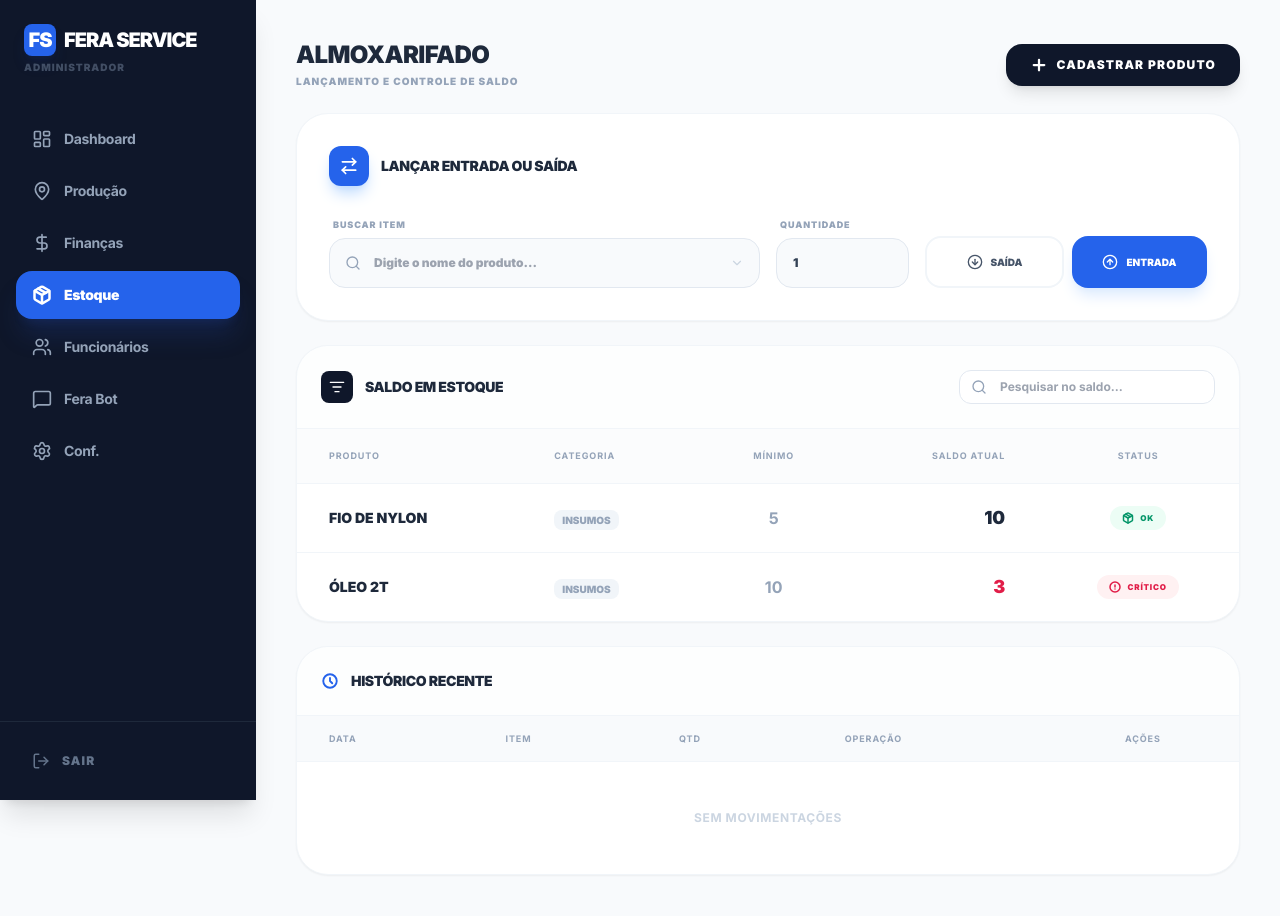
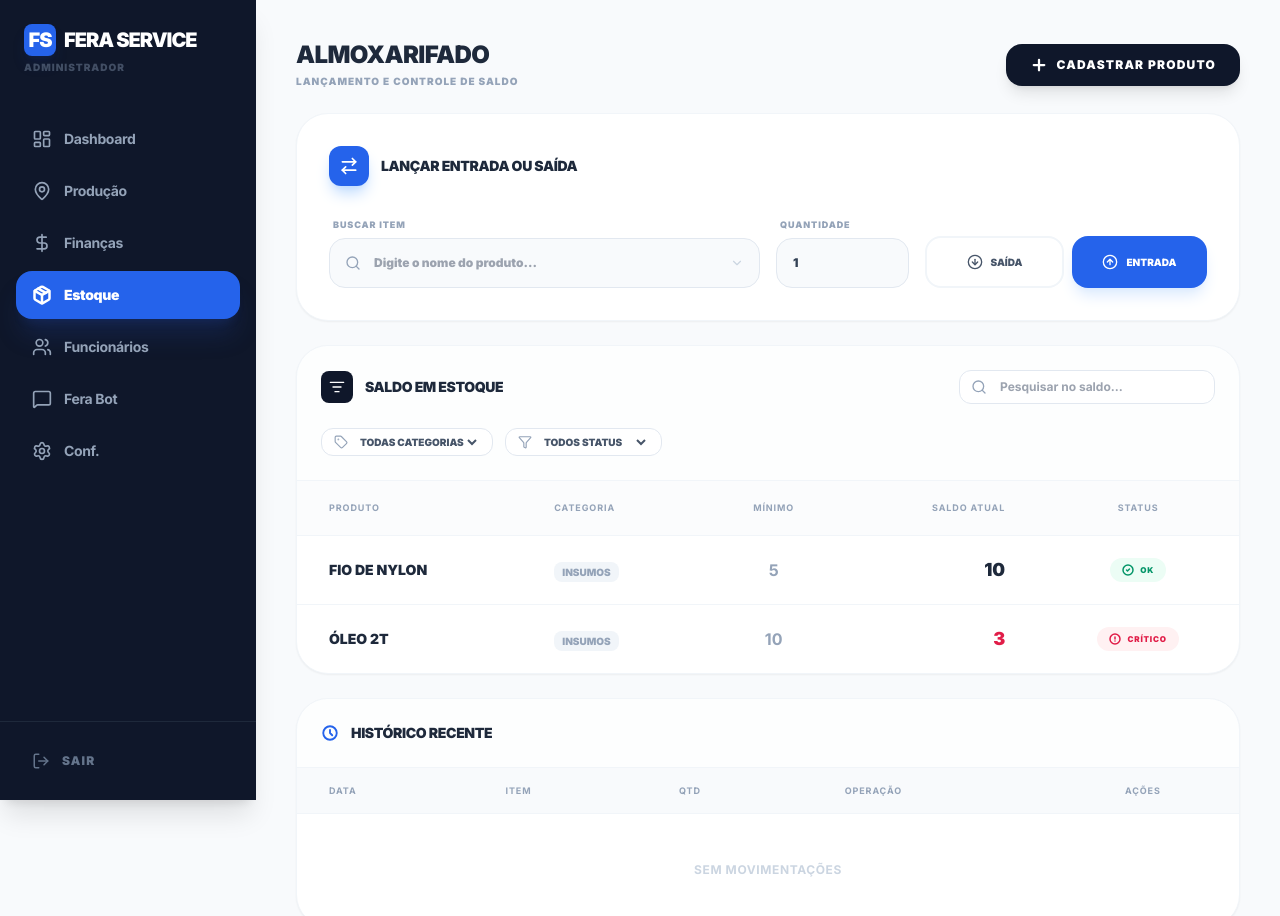
Before and after one commit to Amr-Felipe/FERA-SERVICE, a React (Vite) app: page / in a window 1280 px wide. Both pictures are taken after a click on the button "Estoque". Shown: the top 916 px of the page. Built offline with nearby package versions, Linux system fonts and the light colour scheme.

Commit message:
feat(inventory): Add advanced filtering and sorting
Implements category and status filtering for the inventory list. This allows users to narrow down results by item category and stock status (e.g., critical levels). Also imports necessary icons for these new features.

```diff
--- a/components/Inventory.tsx
+++ b/components/Inventory.tsx
@@ -13,7 +13,10 @@ import {
   ArrowDownCircle,
   ArrowUpCircle,
   ListFilter,
-  ChevronDown
+  ChevronDown,
+  Filter,
+  CheckCircle2,
+  Tag
 } from 'lucide-react';
 
 interface InventoryProps {
@@ -23,6 +26,8 @@ interface InventoryProps {
 
 const Inventory: React.FC<InventoryProps> = ({ state, setState }) => {
   const [searchTerm, setSearchTerm] = useState('');
+  const [categoryFilter, setCategoryFilter] = useState('all');
+  const [statusFilter, setStatusFilter] = useState('all');
   const [showAddForm, setShowAddForm] = useState(false);
 
   // Estados para o painel de movimentação com busca
@@ -56,9 +61,18 @@ const Inventory: React.FC<InventoryProps> = ({ state, setState }) => {
     return dateStr.split('-').reverse().join('/');
   };
 
-  const filteredItems = state.inventory.filter(item =>
-    item.name.toLowerCase().includes(searchTerm.toLowerCase())
-  );
+  // Lógica de filtragem combinada
+  const filteredItems = state.inventory.filter(item => {
+    const matchesSearch = item.name.toLowerCase().includes(searchTerm.toLowerCase());
+    const matchesCategory = categoryFilter === 'all' || item.category === categoryFilter;
+
+    const isCritical = item.currentQty <= item.minQty;
+    const matchesStatus = statusFilter === 'all' ||
+                         (statusFilter === 'critical' && isCritical) ||
+                         (statusFilter === 'ok' && !isCritical);
+
+    return matchesSearch && matchesCategory && matchesStatus;
+  });
 
   const filteredDropdownItems = useMemo(() => {
     return state.inventory
@@ -267,9 +281,10 @@ const Inventory: React.FC<InventoryProps> = ({ state, setState }) => {
         </div>
       </div>
 
-      {/* TABELA DE ESTOQUE ATUAL */}
+      {/* TABELA DE ESTOQUE ATUAL COM FILTROS */}
       <div className="bg-white rounded-[32px] border border-slate-100 shadow-sm overflow-hidden relative z-0">
-        <div className="p-6 border-b border-slate-100 flex flex-col md:flex-row md:items-center justify-between gap-4 bg-slate-50/30">
+        <div className="p-6 border-b border-slate-100 bg-slate-50/30 flex flex-col space-y-4">
+          <div className="flex flex-col md:flex-row md:items-center justify-between gap-4">
             <div className="flex items-center gap-3">
                <div className="w-8 h-8 bg-slate-900 text-white rounded-lg flex items-center justify-center"><ListFilter size={16} /></div>
                <h3 className="font-black text-sm text-slate-800 uppercase tracking-tight">Saldo em Estoque</h3>
@@ -282,6 +297,51 @@ const Inventory: React.FC<InventoryProps> = ({ state, setState }) => {
                 value={searchTerm}
                 onChange={e => setSearchTerm(e.target.value)}
               />
+            </div>
+          </div>
+
+          {/* BARRA DE FILTROS ADICIONAIS */}
+          <div className="flex flex-wrap gap-3 pt-2">
+            <div className="flex items-center gap-2 bg-white border border-slate-200 px-3 py-1.5 rounded-xl">
+              <Tag size={14} className="text-slate-400" />
+              <select
+                className="bg-transparent text-[10px] font-black uppercase outline-none text-slate-600"
+                value={categoryFilter}
+                onChange={e => setCategoryFilter(e.target.value)}
+              >
+                <option value="all">Todas Categorias</option>
+                <option value="peças">Peças</option>
+                <option value="insumos">Insumos</option>
+                <option value="EPIs">EPIs</option>
+                <option value="outros">Outros</option>
+              </select>
+            </div>
+
+            <div className="flex items-center gap-2 bg-white border border-slate-200 px-3 py-1.5 rounded-xl">
+              <Filter size={14} className="text-slate-400" />
+              <select
+                className="bg-transparent text-[10px] font-black uppercase outline-none text-slate-600"
+                value={statusFilter}
+                onChange={e => setStatusFilter(e.target.value)}
+              >
+                <option value="all">Todos Status</option>
+                <option value="ok">Status: OK</option>
+                <option value="critical">Status: Crítico</option>
+              </select>
+            </div>
+
+            {(categoryFilter !== 'all' || statusFilter !== 'all' || searchTerm !== '') && (
+              <button
+                onClick={() => {
+                  setCategoryFilter('all');
+                  setStatusFilter('all');
+                  setSearchTerm('');
+                }}
+                className="text-[9px] font-black text-blue-600 uppercase hover:underline"
+              >
+                Limpar Filtros
+              </button>
+            )}
           </div>
         </div>
 
@@ -319,7 +379,7 @@ const Inventory: React.FC<InventoryProps> = ({ state, setState }) => {
                          </div>
                        ) : (
                          <div className="flex items-center justify-center gap-1.5 text-emerald-600 bg-emerald-50 px-3 py-1.5 rounded-full inline-flex">
-                            <Package size={12} strokeWidth={3} />
+                            <CheckCircle2 size={12} strokeWidth={3} />
                             <span className="text-[8px] font-black uppercase tracking-widest">OK</span>
                          </div>
                        )}
@@ -327,6 +387,13 @@ const Inventory: React.FC<InventoryProps> = ({ state, setState }) => {
                   </tr>
                 );
               })}
+              {filteredItems.length === 0 && (
+                <tr>
+                  <td colSpan={5} className="px-8 py-16 text-center text-slate-300 font-black uppercase italic text-xs">
+                    Nenhum item corresponde aos filtros selecionados
+                  </td>
+                </tr>
+              )}
             </tbody>
           </table>
         </div>
```
Lines whose indentation alone changed are shown as unchanged.
